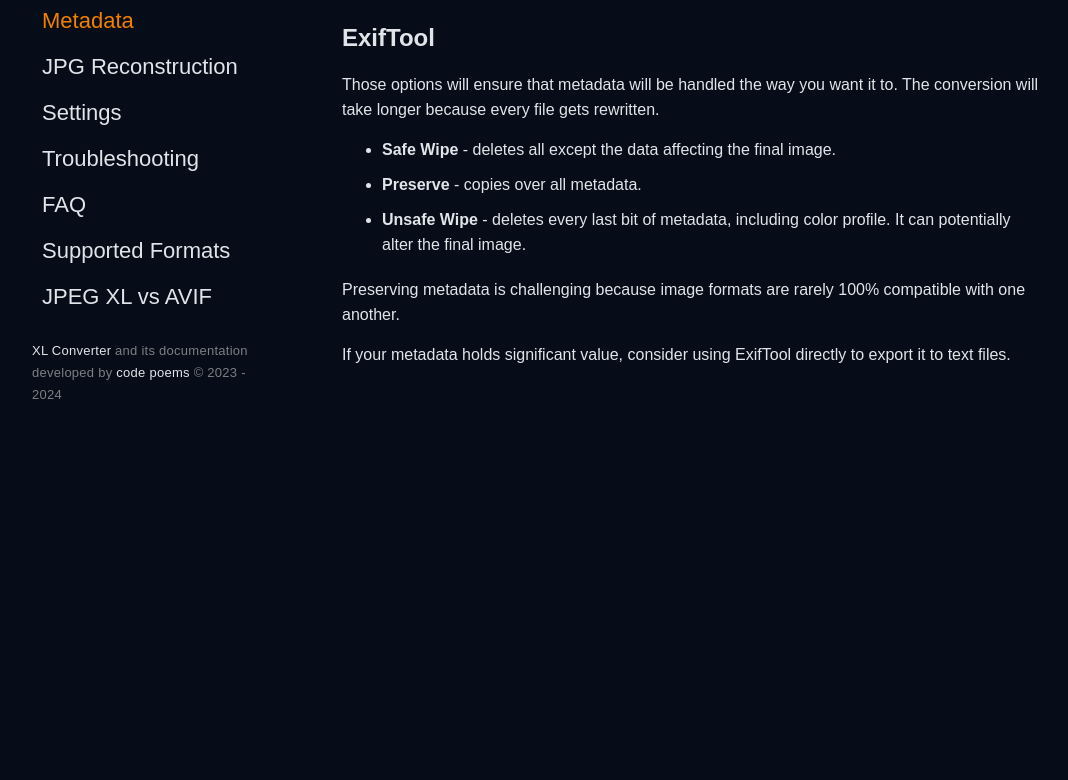
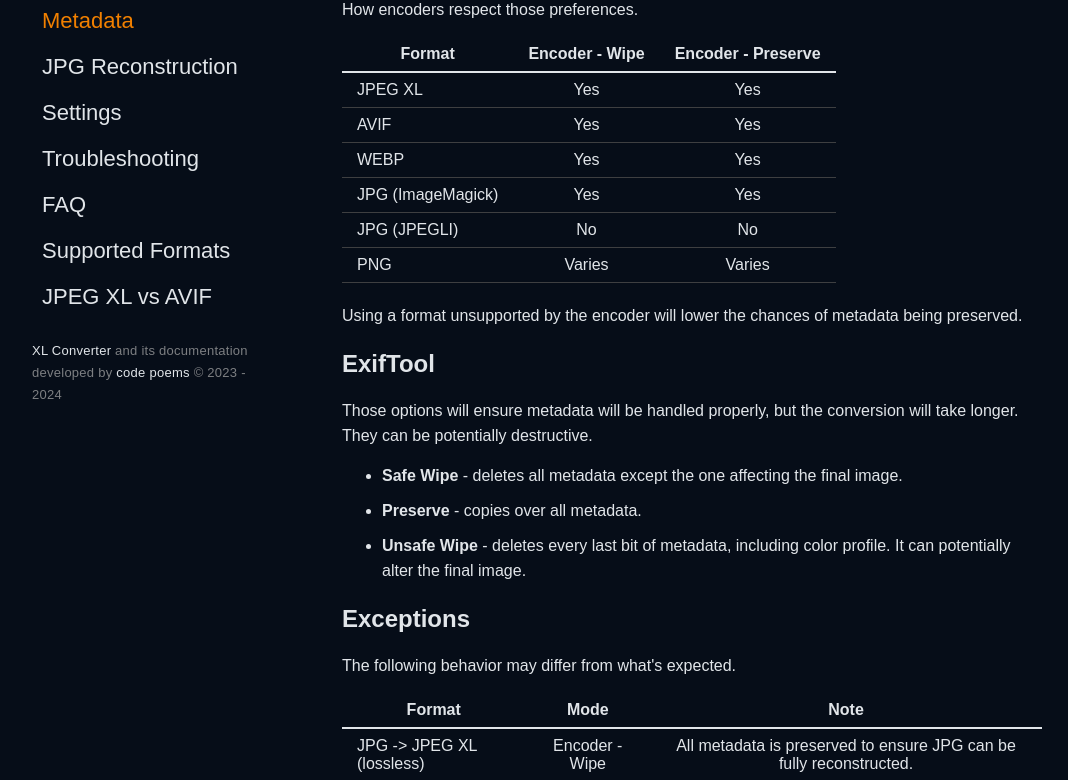
Before and after one commit to JacobDev1/xl-converter-docs, a React (Vite) app: page /metadata in a window 1280 px wide. Shown: the part 360-1140 px from the top of the page, without its empty margins (158-1226 px from the left). Before the commit the page ends 800 px from the top, so only its background shows below. Built offline with nearby package versions, Linux system fonts and the light colour scheme; the HTML template or start-up script is replaced by a standard one.

Commit message:
Add content

```diff
--- a/src/pages/Formats.tsx
+++ b/src/pages/Formats.tsx
@@ -38,7 +38,7 @@
         <ul>
             <li>Quality</li>
             <ul>
-                <li>90 - very high</li>
+                <li>90 - visually lossless</li>
                 <li>80 - high quality and reasonable size</li>
                 <li>60 - space saving sweet-spot</li>
             </ul>
@@ -87,6 +87,19 @@
         </ul>
         <p>The mode (-m) is always set to 6 for better quality and smaller file size.</p>
 
+        <h3>JPG</h3>
+        <ul>
+            <li>Quality
+
+            </li>
+            <li>Encoder
+                <ul>
+                    <li>JPEGLI from JPEG XL - the highest quality JPG encoder available. Preserves accurate colors with fewer artifacts and smaller size. Handles text and screenshots noticeably better. 2x faster than ImageMagick.</li>
+                    <li>ImageMagick - stable, trusted and tested. Photos end up slightly sharper compared to JPEGLI (not related to quality).</li>
+                </ul>
+            </li>
+        </ul>
+
         <h2>Formats - Lossless</h2>
         <h3>Manual</h3>
         <p>Select <b>JPEG XL, WEBP or PNG</b> then check <b>Lossless</b>.</p>
--- a/src/pages/JPEGXLvsAVIF.tsx
+++ b/src/pages/JPEGXLvsAVIF.tsx
@@ -36,13 +36,13 @@
         <p>On the other hand, AVIF produces sharper images in medium to low quality presets.</p>
 
         <h3>Digital Art</h3>
-        <p>Legacy JPG (Quality 53) - 168 KiB</p>
+        <p>Regular JPG (Quality 53) - 168 KiB</p>
         <img src={digital_art_jpg} />
         <p>JPEG XL (Modular, Quality 80) - 167 KiB</p>
         <img src={digital_art_jxl} />
         <p>AVIF (Quality 80) - 168 KiB</p>
         <img src={digital_art_avif} />
-        <p>AVIF excels at maintaining accurate colors and preserving edges with very few artifacts in digital art. It works the same way on screenshots.</p>
+        <p>AVIF performs best on images with sharp edges and flat areas. It also maintains accurate colors.</p>
 
         <h3>Note</h3>
         <p>It's hard to make an accurate comparison, so try comparing yourself.</p>
@@ -52,29 +52,47 @@
         <p>JPEG XL lossless mode is very efficient. WEBP may perform better on certain images, but on average JPEG XL is the <a href="https://codepoems.eu/posts/how-to-reduce-the-size-of-lossless-images/" target="_blank">best</a>. AVIF does feature a lossless mode, but I decided not to implement it as it is much worse than WEBP's.</p>
 
         <h2>Conversion Speed</h2>
-        <p>Higher is better</p>
+        <p>Lower is better</p>
         <table>
             <tr>
                 <th>Format</th>
+                <th>Encoder</th>
                 <th>Speed</th>
+                <th>Notes</th>
             </tr>
             <tr>
-                <td>Legacy JPG</td>
-                <td>1x</td>
+                <td>JPG</td>
+                <td>JPEGLI</td>
+                <td>1.7 s</td>
+                <td></td>
             </tr>
             <tr>
-                <td>JPEG XL (XL Converter)</td>
-                <td>0.4x</td>
+                <td>JPG</td>
+                <td>ImageMagick</td>
+                <td>4.3 s</td>
+                <td></td>
             </tr>
             <tr>
-                <td>JPEG XL (cjxl)</td>
-                <td>0.2x</td>
+                <td>JPEG XL</td>
+                <td>libjxl</td>
+                <td>11.5 s</td>
+                <td></td>
+            </tr>
+            <tr>
+                <td>JPEG XL</td>
+                <td>libjxl</td>
+                <td>15.5 s</td>
+                <td>No XL Converter (bash script)</td>
             </tr>
             <tr>
                 <td>AVIF</td>
-                <td>0.17x</td>
+                <td>libavif</td>
+                <td>25.9 s</td>
+                <td></td>
             </tr>
         </table>
+        <p>Speed / Effort were set to default.</p>
+        <p>XL Converter makes encoders faster by running them in parallel.</p>
 
         <h2>Capabilities</h2>
         <table>
@@ -132,9 +150,10 @@
         <p>*Only 8193 x 4320 natively, larger sizes are achieved with tiling (which lowers efficiency beyond that resolution)</p>
 
         <h2>Technical State</h2>
-        <p>While JPEG XL is more future-oriented, it's still in its early stages.</p>
+        <p>While JPEG XL is more future-oriented, it's still in its early stages. Bugs are to be expected.</p>
         <p>The JPEG XL repo states the following:</p>
         <p><em>"Note: This release is for evaluation purposes and may contain bugs [...]"</em></p>
+        <p>AVIF is much more stable in this regard.</p>
 
         <h2>Additional Information</h2>
         <p>It's important to note that both AVIF and JPEG XL significantly outperform HEIF.</p>
@@ -142,9 +161,6 @@
             <a href="https://pixabay.com/vectors/girl-clouds-stars-art-calm-anime-8435339/" target="_blank" rel="noreferrer">Digital Art</a> / {' '}
             <a href="https://unsplash.com/photos/gray-concrete-building-during-daytime-q0tlOqyn_fk/" target="_blank" rel="noreferrer">Photos</a>
         </p>
-        <p>Encoders:
-            cjxl from libjxl 0.8.2 / libavif (AOM-AV1 3.8.0)
-        </p>
         <p>XL Converter uses AOM-AV1 for AVIF. Other AV1 encoders provide worse quality. Keep this in mind when comparing your results.</p>
     </>);
 }
--- a/src/pages/Metadata.tsx
+++ b/src/pages/Metadata.tsx
@@ -3,18 +3,76 @@
         <h1>Metadata</h1>
         <p>The metadata options are located in the <b>Modify Tab</b>, over to the right.</p>
         <h2>Encoder</h2>
-        <p>These options do not alter the final image, but whether your preferences are respected depends solely on the encoder used.</p>
+        <p><b>These options are recommended for most users.</b></p>
         <ul>
-            <li><b>Wipe</b> - safely wipes metadata, with the exception of JPEG XL.</li>
-            <li><b>Preserve</b> - preserves basic metadata.</li>
+            <li><b>Wipe</b> - wipes metadata.</li>
+            <li><b>Preserve</b> - preserves metadata.</li>
         </ul>
+
+        <p>How encoders respect those preferences.</p>
+        <table>
+            <tr>
+                <th>Format</th>
+                <th>Encoder - Wipe</th>
+                <th>Encoder - Preserve</th>
+            </tr>
+            <tr>
+                <td>JPEG XL</td>
+                <td>Yes</td>
+                <td>Yes</td>
+            </tr>
+            <tr>
+                <td>AVIF</td>
+                <td>Yes</td>
+                <td>Yes</td>
+            </tr>
+            <tr>
+                <td>WEBP</td>
+                <td>Yes</td>
+                <td>Yes</td>
+            </tr>
+            <tr>
+                <td>JPG (ImageMagick)</td>
+                <td>Yes</td>
+                <td>Yes</td>
+            </tr>
+            <tr>
+                <td>JPG (JPEGLI)</td>
+                <td>No</td>
+                <td>No</td>
+            </tr>
+            <tr>
+                <td>PNG</td>
+                <td>Varies</td>
+                <td>Varies</td>
+            </tr>
+        </table>
+        <p>Using a format unsupported by the encoder will lower the chances of metadata being preserved.</p>
+
         <h2>ExifTool</h2>
-        <p>Those options will ensure that metadata will be handled the way you want it to. The conversion will take longer because every file gets rewritten.</p>
+        <p>Those options will ensure metadata will be handled properly, but the conversion will take longer. They can be potentially destructive.</p>
         <ul>
-            <li><b>Safe Wipe</b> - deletes all except the data affecting the final image.</li>
+            <li><b>Safe Wipe</b> - deletes all metadata except the one affecting the final image.</li>
             <li><b>Preserve</b> - copies over all metadata.</li>
             <li><b>Unsafe Wipe</b> - deletes every last bit of metadata, including color profile. It can potentially alter the final image.</li>
         </ul>
+
+        <h2>Exceptions</h2>
+        <p>The following behavior may differ from what's expected.</p>
+        <table>
+            <tr>
+                <th>Format</th>
+                <th>Mode</th>
+                <th>Note</th>
+            </tr>
+            <tr>
+                <td>JPG -&gt; JPEG XL (lossless)</td>
+                <td>Encoder - Wipe</td>
+                <td>All metadata is preserved to ensure JPG can be fully reconstructed.</td>
+            </tr>
+        </table>
+
+        <h2>Notes</h2>
         <p>Preserving metadata is challenging because image formats are rarely 100% compatible with one another.</p>
         <p>If your metadata holds significant value, consider using ExifTool directly to export it to text files.</p>
     </>);
--- a/src/pages/SupportedFormats.tsx
+++ b/src/pages/SupportedFormats.tsx
@@ -99,14 +99,14 @@
                     <td>Yes</td>
                     <td>-</td>
                     <td>GIF, APNG</td>
-                    <td>Limited to Effort 7</td>
+                    <td>-</td>
                 </tr>
                 <tr>
                     <td>WEBP</td>
                     <td>Yes</td>
                     <td>-</td>
                     <td>GIF</td>
-                    <td>-</td>
+                    <td>Partial support</td>
                 </tr>
                 <tr>
                     <td>GIF</td>
--- a/src/pages/Troubleshooting.tsx
+++ b/src/pages/Troubleshooting.tsx
@@ -9,20 +9,11 @@
         </ul>
 
         <h2>VCOMP140.DLL was not found</h2>
-        <p>Install <a href="https://aka.ms/vs/17/release/vc_redist.x64.exe" target="_blank">Visual C++ Redistributables 2015 - 2022</a>. This is needed for ImageMagick to work.</p>
+        <p>Install <a href="https://aka.ms/vs/17/release/vc_redist.x64.exe" target="_blank">Visual C++ Redistributable 2015 - 2022</a>. This is needed for ImageMagick to work.</p>
 
         <h2>Running out of RAM (JPEG XL)</h2>
-        <p>High resolution images require a lot of RAM. Set the thread count to 1 to limit RAM usage.</p>
+        <p>Set the thread count to 1. JPEG XL requires a lot of RAM for very large images.</p>
+        <p>XL Converter is very fast, but also requires a lot of RAM, because encoders are run in parallel.</p>
 
-        <h2>(Linux) After an update, the program's start menu icon disappeared.</h2>
-        <p>The icon will appear after restarting your system.</p>
-        <p>You can also update the menu manually. Run <code>update-desktop-database ~/.local/share/applications</code></p>
-
-        <h2>Doesn't Launch</h2>
-        <p>If the program won't launch, delete the following folder.</p>
-        <ul>
-            <li>Windows - <code>%localappdata%/xl-converter</code></li>
-            <li>Linux - <code>~/.config/xl-converter</code></li>
-        </ul>
     </div>);
 }
```
Also changed, not shown: src/pages/FAQ.tsx (+11 -21 lines).
